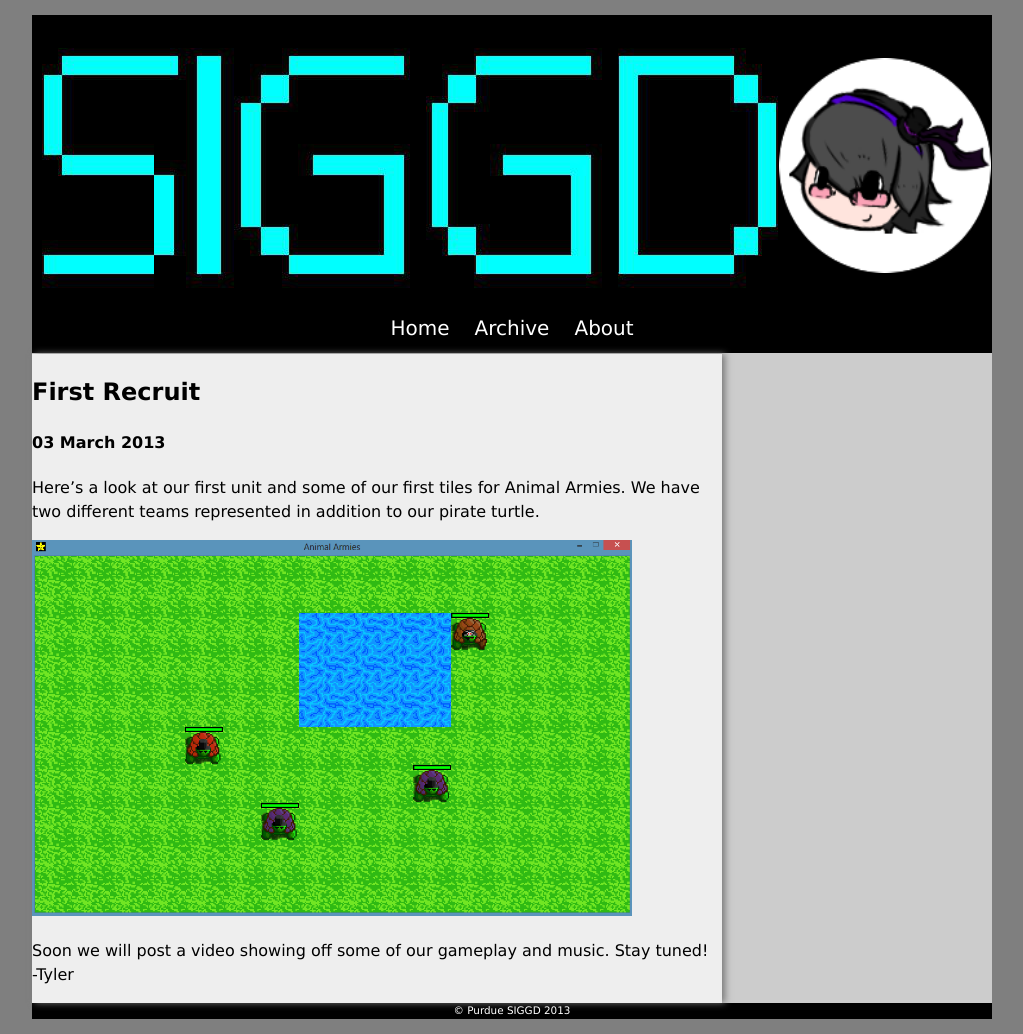
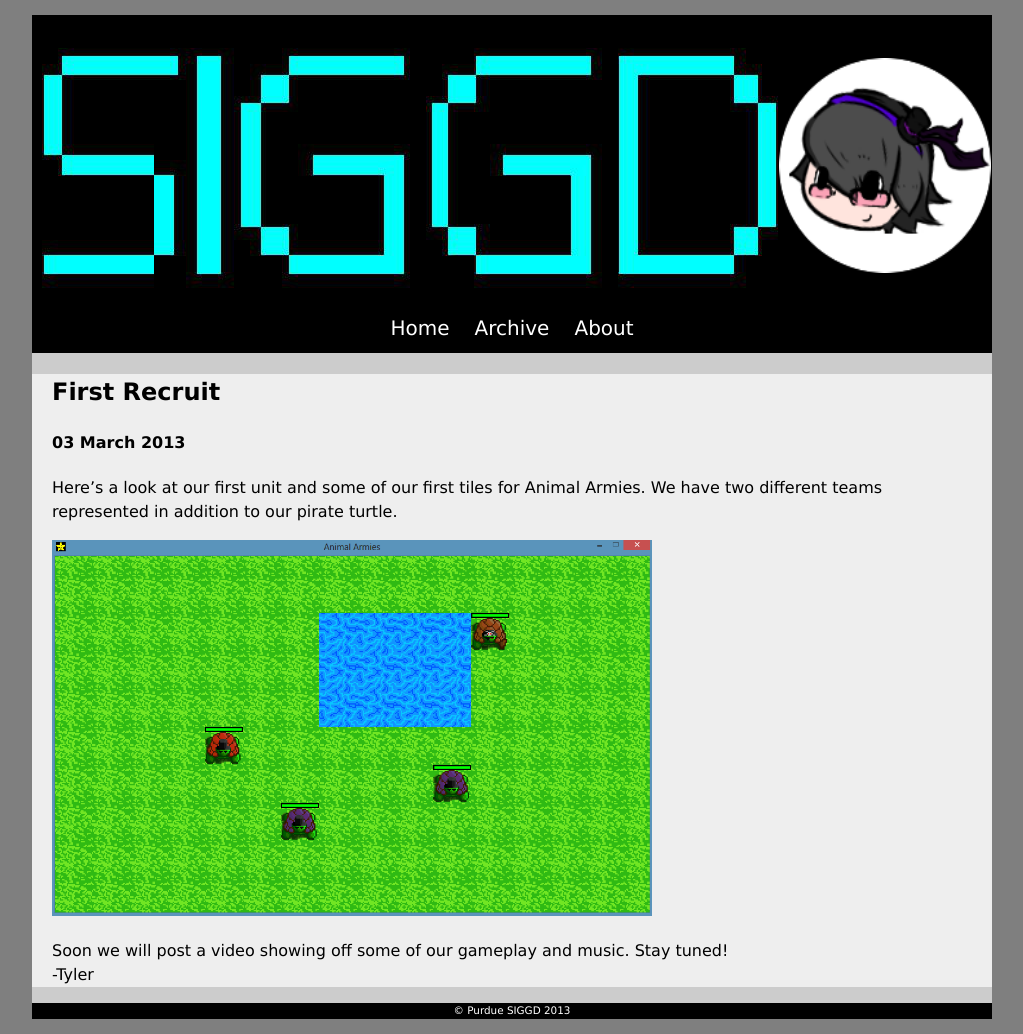
Before and after one commit to PurdueSIGGD/PurdueSIGGD.github.io, a Jekyll site: the page built from _posts/2013-03-03-firstrecruit.md, in a window 1280 px wide. Shown: the whole page, without its empty margins (128-1151 px from the left). Built offline with Jekyll 4.4.1, drawn with Linux system fonts in a browser that asks for light colours.

Commit message:
post css

```diff
--- a/_layouts/post_entry.html
+++ b/_layouts/post_entry.html
@@ -1,7 +1,7 @@
 ---
 layout: default
 ---
-<div class="posts">
+<div class="post">
 <h2 class="content">{{page.title}}</h2>
 <h4 class="content">{{ page.date | date: "%d %B %Y" }}</h4>
 
--- a/css/style.css
+++ b/css/style.css
@@ -47,11 +47,11 @@ footer{
 .posts{
   width: 690px;
   float: left;
-  background: #EEE;
   box-shadow: 3px 0px 7px #777;
 }
 .post{  /* all contents of a post*/
   padding: 0 20px;
+  background: #EEE;
 }
 .post h2{ /* title of post */
   margin-bottom: 0;
```
